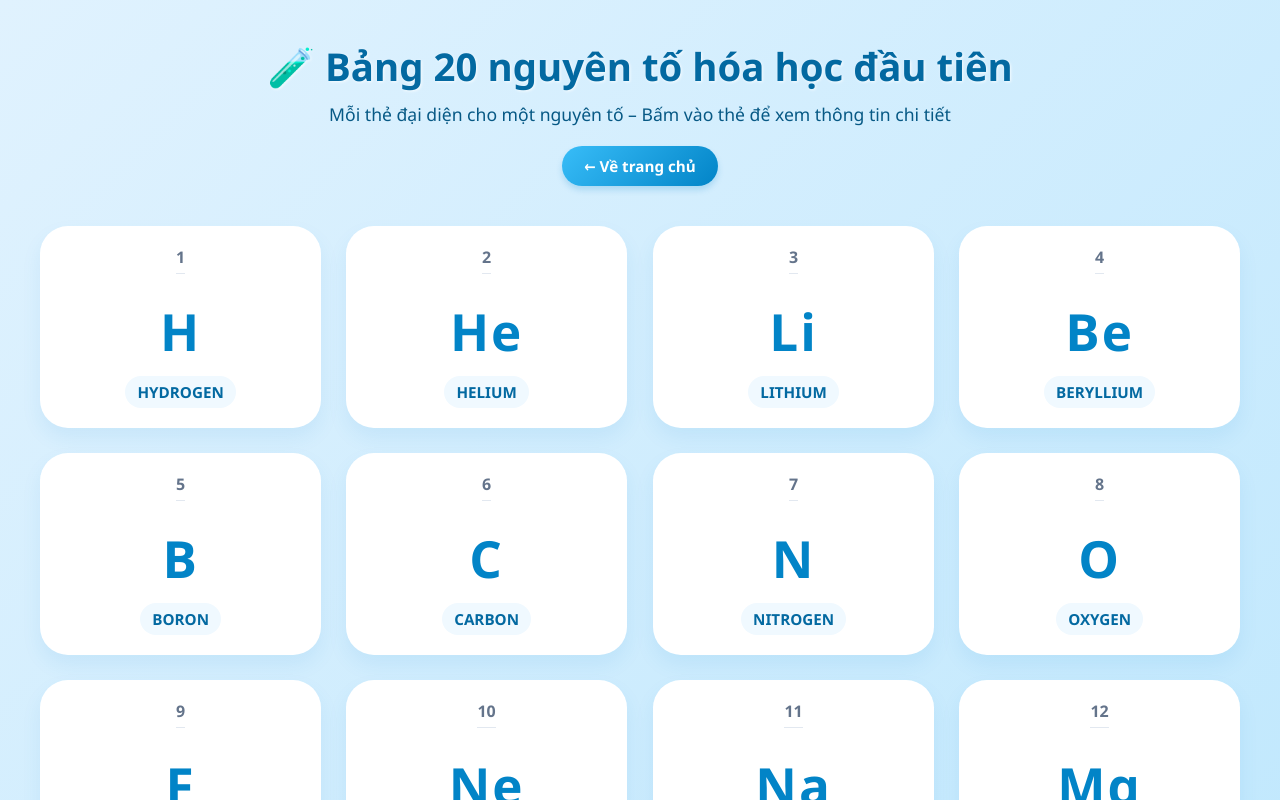
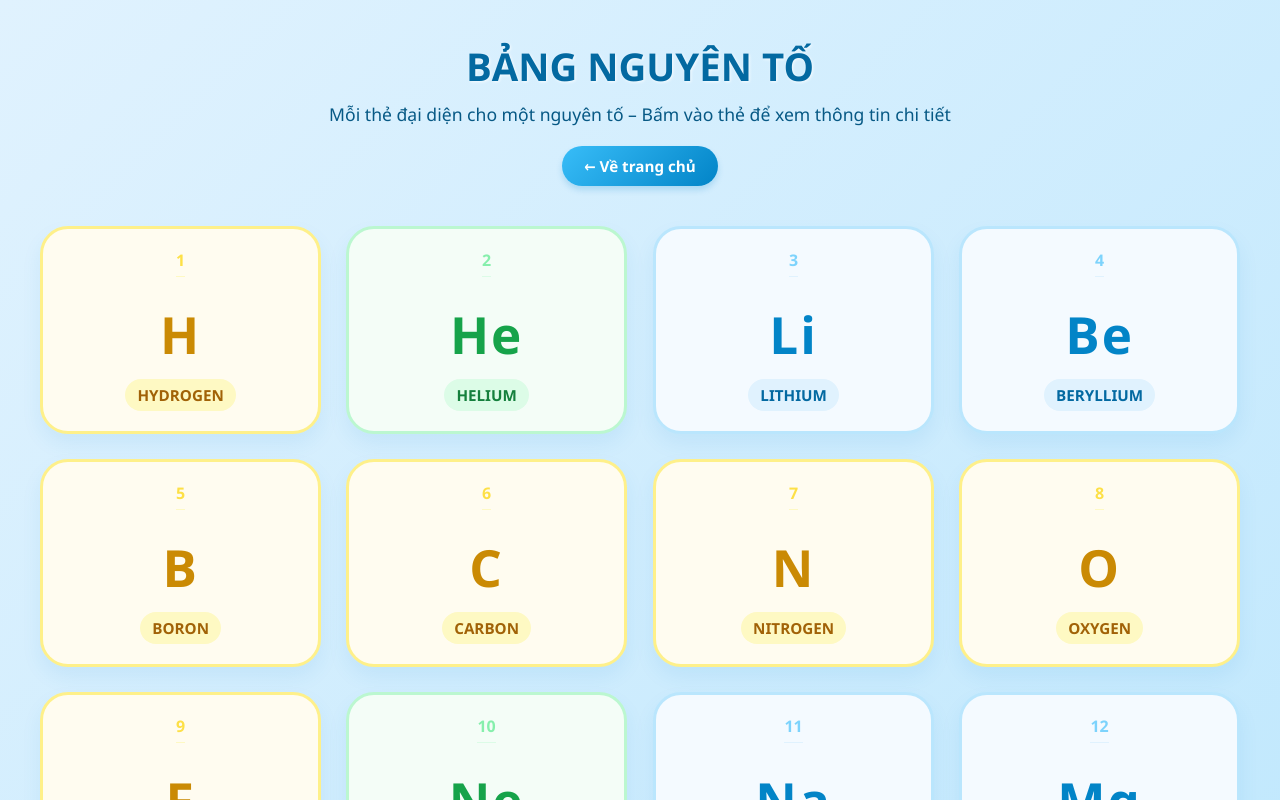
Before and after one commit to accnaylaaccfake111/STTTNND-CoPhuong, a React (Create React App) app: page /nguyen-to in a window 1280 px wide. Shown: the top 800 px of the page. Built offline with nearby package versions, Linux system fonts and the light colour scheme.

Commit message:
update UI 04052025

```diff
--- a/public/index.html
+++ b/public/index.html
@@ -24,7 +24,7 @@
       work correctly both with client-side routing and a non-root public URL.
       Learn how to configure a non-root public URL by running `npm run build`.
     -->
-    <title>React App</title>
+    <title>ĐỊNH DANH NGUYÊN TỐ</title>
   </head>
   <body>
     <noscript>You need to enable JavaScript to run this app.</noscript>
--- a/src/pages/ElementPage.css
+++ b/src/pages/ElementPage.css
@@ -640,3 +640,52 @@
     padding: 15px;
   }
 }
+
+/* =========================================
+   MÀU SẮC PHÂN LOẠI (TONE NHẠT PASTEL & VIỀN DÀY RÕ RÀNG)
+   ========================================= */
+
+.element-card {
+  /* Tăng độ dày viền lên 3px để tách biệt hoàn toàn với nền trang */
+  border: 3px solid transparent;
+  transition: all 0.3s ease;
+}
+
+/* 1. NHÓM KIM LOẠI - MÀU XANH DƯƠNG PASTEL */
+.element-card.group-metal {
+  background: #f4faff;
+  border-color: #bae6fd; /* Đậm hơn nền một tông để hiện rõ viền */
+}
+.element-card.group-metal .atomic-number { color: #7dd3fc; border-bottom-color: #e0f2fe; }
+.element-card.group-metal .symbol { color: #0284c7; text-shadow: none; }
+.element-card.group-metal .element-name { background: #e0f2fe; color: #0369a1; font-weight: 600; }
+.element-card.group-metal:hover {
+  box-shadow: 0 15px 25px rgba(2, 132, 199, 0.15);
+  border-color: #7dd3fc; /* Đậm hơn nữa khi trỏ chuột vào */
+}
+
+/* 2. NHÓM PHI KIM & Á KIM - MÀU VÀNG PASTEL */
+.element-card.group-nonmetal {
+  background: #fffcf0;
+  border-color: #fef08a;
+}
+.element-card.group-nonmetal .atomic-number { color: #fde047; border-bottom-color: #fef9c3; }
+.element-card.group-nonmetal .symbol { color: #ca8a04; text-shadow: none; }
+.element-card.group-nonmetal .element-name { background: #fef9c3; color: #a16207; font-weight: 600; }
+.element-card.group-nonmetal:hover {
+  box-shadow: 0 15px 25px rgba(202, 138, 4, 0.15);
+  border-color: #fde047;
+}
+
+/* 3. NHÓM KHÍ HIẾM - MÀU XANH LÁ PASTEL */
+.element-card.group-noble {
+  background: #f4fdf7;
+  border-color: #bbf7d0;
+}
+.element-card.group-noble .atomic-number { color: #86efac; border-bottom-color: #dcfce7; }
+.element-card.group-noble .symbol { color: #16a34a; text-shadow: none; }
+.element-card.group-noble .element-name { background: #dcfce7; color: #15803d; font-weight: 600; }
+.element-card.group-noble:hover {
+  box-shadow: 0 15px 25px rgba(22, 163, 74, 0.15);
+  border-color: #86efac;
+}
--- a/src/pages/ElementPage.js
+++ b/src/pages/ElementPage.js
@@ -340,7 +340,7 @@ const getElectronShells = (z) => {
 const AtomModel = ({ atomicNumber, symbol }) => {
   const shells = getElectronShells(atomicNumber);
   const center = 85;
-  const ringRadii = [28, 45, 62, 79]; // Bán kính các lớp electron
+  const ringRadii = [28, 45, 62, 79];
 
   return (
     <div className="atom-svg-container">
@@ -364,7 +364,7 @@ const AtomModel = ({ atomicNumber, symbol }) => {
                 {/* Vòng quỹ đạo */}
                 <circle cx={center} cy={center} r={r} fill="none" stroke="#0284c7" strokeWidth="2.5" />
 
-                {/* Dải hạt Electron rải đều trên vòng */}
+                {/* Dải hạt Electron */}
                 {Array.from({ length: electronCount }).map((_, eIndex) => {
                   const angle = (eIndex / electronCount) * 2 * Math.PI - Math.PI / 2;
                   const ex = center + r * Math.cos(angle);
@@ -438,19 +438,27 @@ const ElementPage = () => {
     return correct;
   };
 
+  // Hàm phân loại nhóm để cấp màu (Gộp Á kim vào Phi kim)
+  const getGroupClass = (classification) => {
+    if (classification.includes('Kim loại')) return 'group-metal';
+    if (classification.includes('Phi kim') || classification.includes('Á kim')) return 'group-nonmetal';
+    if (classification.includes('Khí hiếm')) return 'group-noble';
+    return '';
+  };
+
   return (
     <div className="element-page-container">
       <header className="element-header">
-        <h1>🧪 Bảng 20 nguyên tố hóa học đầu tiên</h1>
+        <h1>BẢNG NGUYÊN TỐ</h1>
         <p>Mỗi thẻ đại diện cho một nguyên tố – Bấm vào thẻ để xem thông tin chi tiết</p>
         <Link to="/" className="back-home">← Về trang chủ</Link>
       </header>
 
-      {/* Grid danh sách 20 nguyên tố */}
+      {/* Grid danh sách 20 nguyên tố - Tích hợp hàm đổi màu */}
       <div className="elements-grid">
         {elements.map((el, index) => (
           <div
-            className="element-card"
+            className={`element-card ${getGroupClass(el.classification)}`}
             key={el.atomicNumber}
             onClick={() => openModal(el)}
             style={{ animationDelay: `${index * 0.05}s` }}
```
